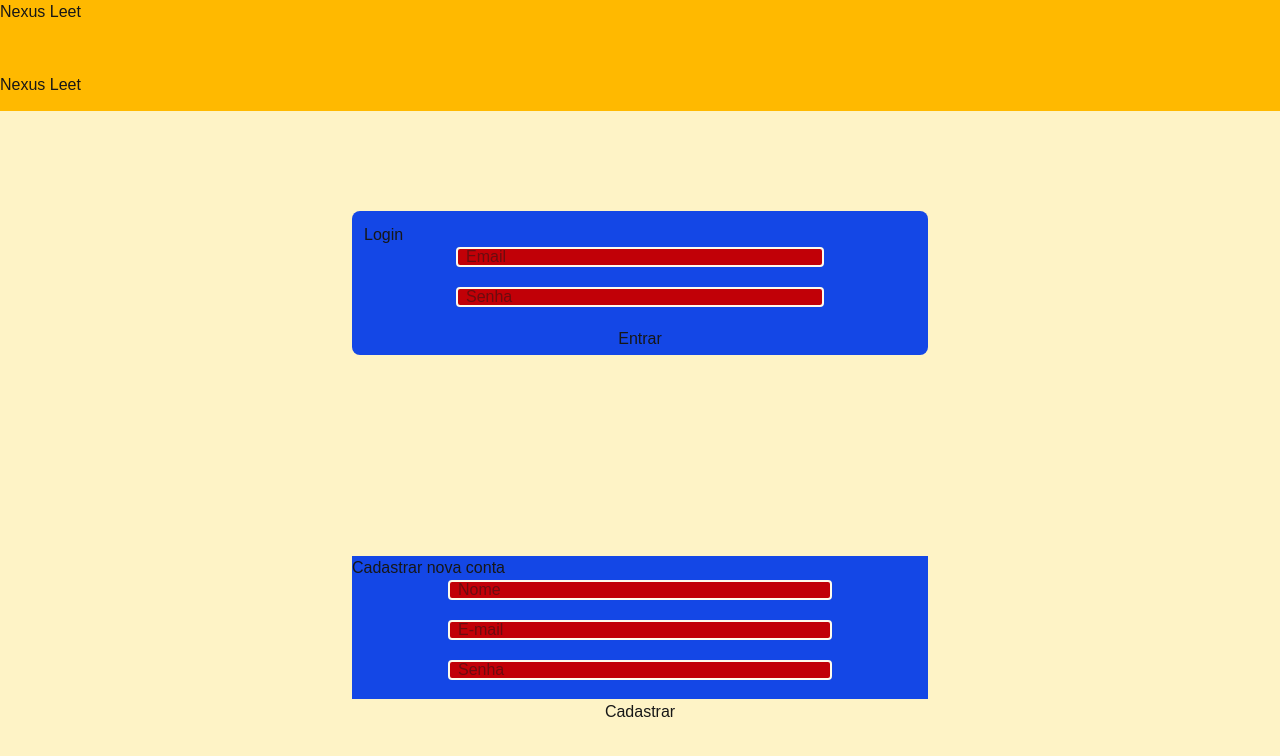
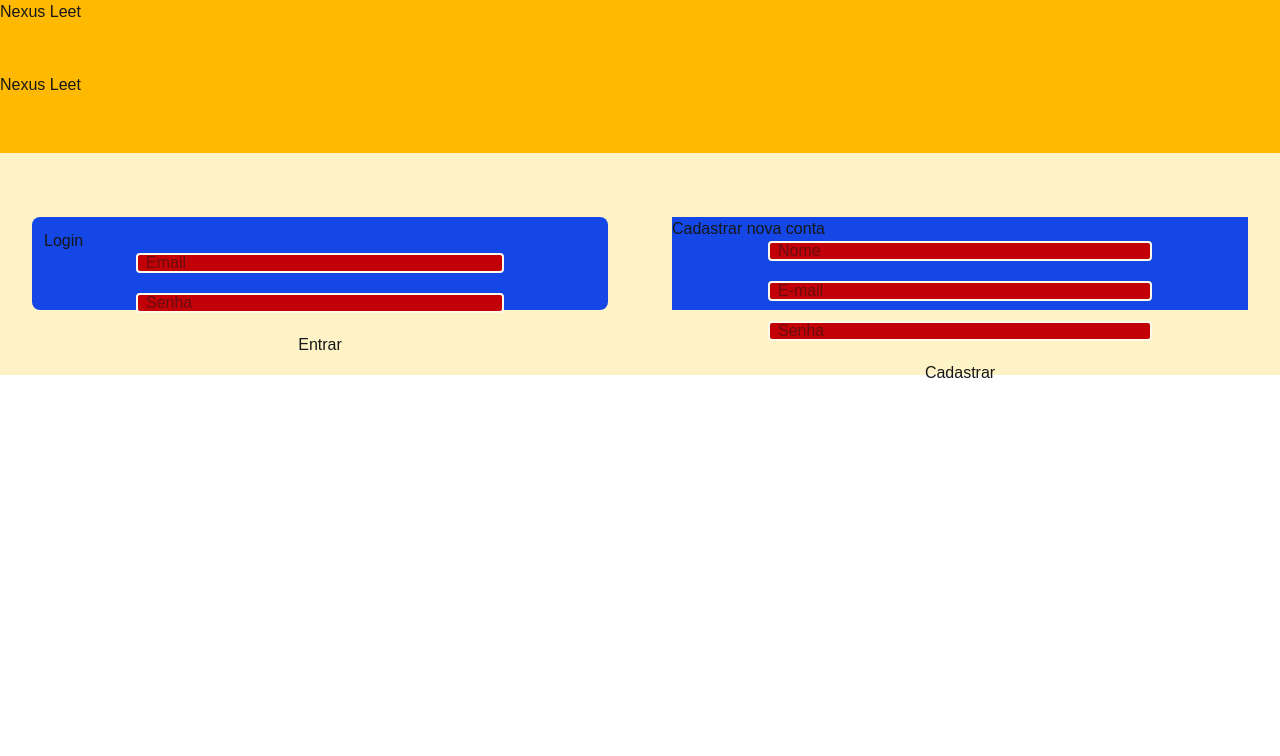
Before and after one commit to gustavocarvalho-ra/NextJs-NexusLeet, a Next.js app: page / in a window 1280 px wide. Shown: the top 756 px of the page. Built offline with nearby package versions, Linux system fonts and the light colour scheme.

Commit message:
style: add min-height

```diff
--- a/src/app/globals.css
+++ b/src/app/globals.css
@@ -24,6 +24,7 @@ body {
   font-family: Arial, Helvetica, sans-serif;
   -webkit-font-smoothing: antialiased;
   -moz-osx-font-smoothing: grayscale;
+  min-height: 100vh;
 }
 
 * {
--- a/src/app/my-account/page.tsx
+++ b/src/app/my-account/page.tsx
@@ -6,8 +6,10 @@ export default function MyAccont() {
   return (
     <div className="w-screen h-screen flex flex-col">
       <Header />
-      <LoginForm />
-      <RegisterForm />
+      <div className="flex">
+        <LoginForm />
+        <RegisterForm />
+      </div>
     </div>
   );
 }
```
